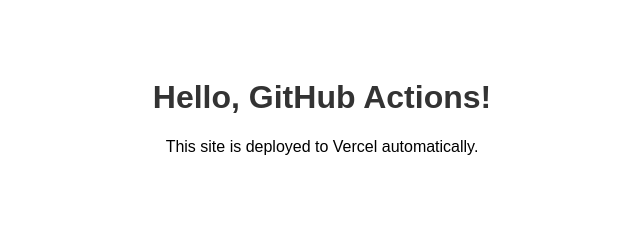
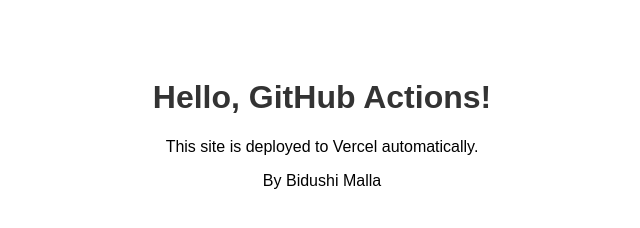
Before and after one commit to BidushiMalla/devops-project, a plain HTML site: page index.html in a window 1280 px wide. Shown: the whole page, without its empty margins (318-958 px from the left). Drawn offline with Linux system fonts and the light colour scheme.

Commit message:
update: index.html

```diff
--- a/index.html
+++ b/index.html
@@ -12,5 +12,6 @@
 <body>
   <h1>Hello, GitHub Actions!</h1>
   <p>This site is deployed to Vercel automatically.</p>
+  <p>By Bidushi Malla</p>
 </body>
 </html>
```
